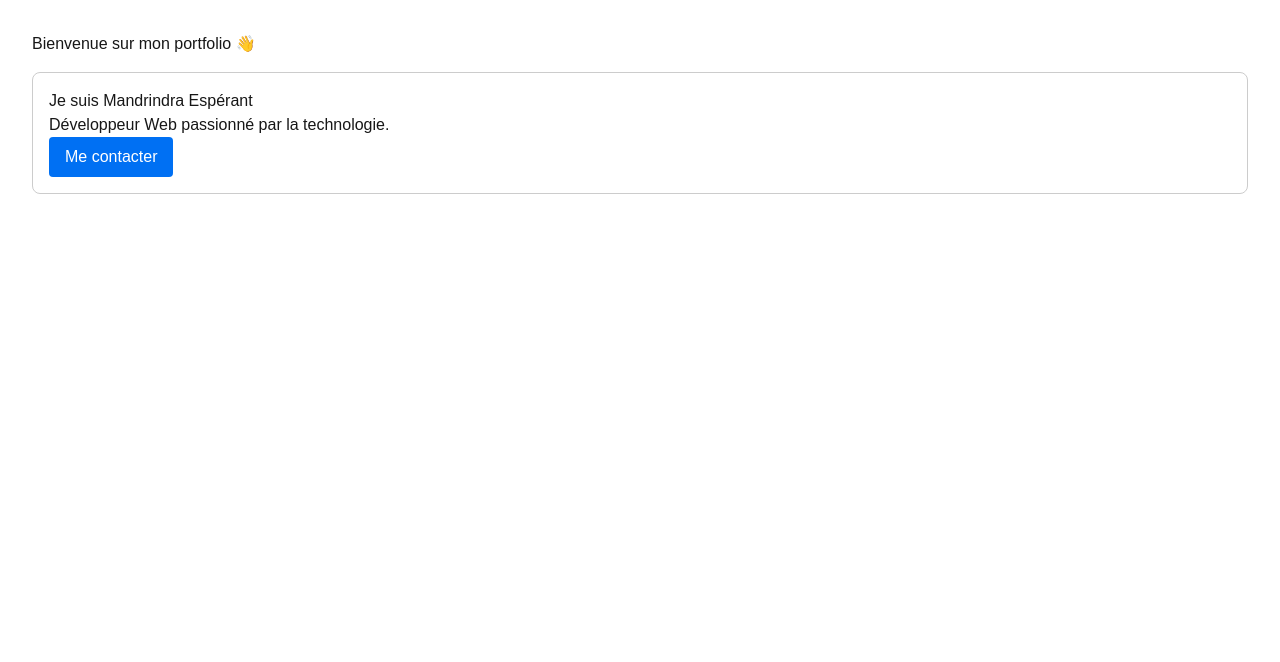
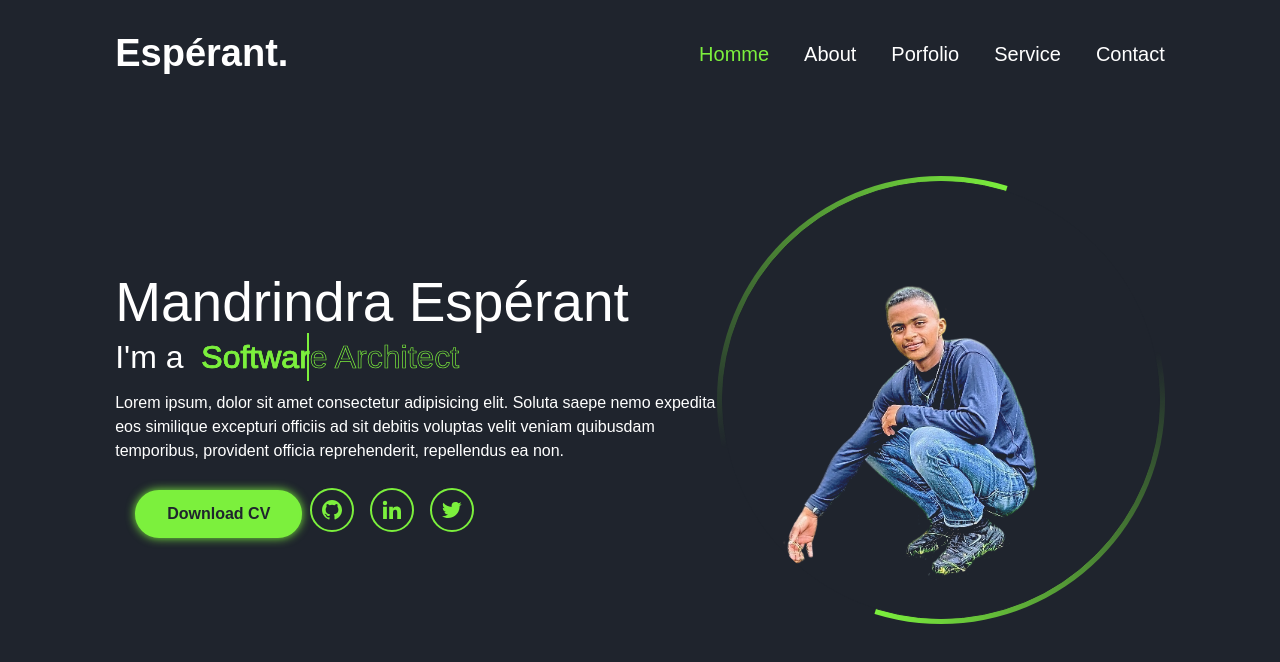
Before and after one commit to MandrindraEsperant/esperant, a Next.js app: page / in a window 1280 px wide. Shown: the top 662 px of the page. Built offline with nearby package versions, Linux system fonts and the light colour scheme.

Commit message:
landing page

```diff
--- a/package.json
+++ b/package.json
@@ -12,7 +12,8 @@
   "dependencies": {
     "next": "15.3.2",
     "react": "^19.0.0",
-    "react-dom": "^19.0.0"
+    "react-dom": "^19.0.0",
+    "react-icons": "^5.5.0"
   },
   "devDependencies": {
     "@eslint/eslintrc": "^3",
--- a/src/app/page.tsx
+++ b/src/app/page.tsx
@@ -1,10 +1,104 @@
-import PresentationCard from "@/components/PresentationCard";
+import "./style.css";
+import { BiLogoGithub, BiLogoLinkedin, BiLogoTwitter } from "react-icons/bi";
+import Image from 'next/image';
+import myImage from './home.png';
 export default function Home() {
   return (
-    <div style={{ padding: '2rem', fontFamily: 'Arial' }}>
-      <h2>Bienvenue sur mon portfolio 👋</h2>
-      <PresentationCard />
+    <div>
+      <nav className="navbar">
+        <a href="#" className="logo">
+          Espérant.
+        </a>
+        <ul>
+          <li className="active">
+            <a href="#">Homme</a>
+          </li>
+          <li>
+            <a href="#">About</a>
+          </li>
+          <li>
+            <a href="#">Porfolio</a>
+          </li>
+          <li>
+            <a href="#">Service</a>
+          </li>
+          <li>
+            <a href="#">Contact</a>
+          </li>
+        </ul>
+      </nav>
+      <div className="bars-animation">
+        <div className="bar" style={{ "--i": 6 } as React.CSSProperties}></div>
+        <div className="bar" style={{ "--i": 5 } as React.CSSProperties}></div>
+        <div className="bar" style={{ "--i": 4 } as React.CSSProperties}></div>
+        <div className="bar" style={{ "--i": 3 } as React.CSSProperties}></div>
+        <div className="bar" style={{ "--i": 2 } as React.CSSProperties}></div>
+        <div className="bar" style={{ "--i": 1 } as React.CSSProperties}></div>
+      </div>
+      <section className="home">
+        <div className="home-info">
+          <h1>Mandrindra Espérant </h1>
+          <h2>
+            I&apos;m a &nbsp;
+            <span
+              style={{ "--a": 2 } as React.CSSProperties}
+              data-text="FullStack Developer"
+            >
+              FullStack Developer
+            </span>
+            <span
+              style={{ "--a": 1 } as React.CSSProperties}
+              data-text="Software Architect"
+            >
+              {" "}
+              Software Architect
+            </span>
+          </h2>
+          <p>
+            Lorem ipsum, dolor sit amet consectetur adipisicing elit. Soluta
+            saepe nemo expedita eos similique excepturi officiis ad sit debitis
+            voluptas velit veniam quibusdam temporibus, provident officia
+            reprehenderit, repellendus ea non.
+          </p>
+          <div className="btn-sci">
+            <a href="#" className="btn">
+              Download CV
+            </a>
+            <div className="sci">
+              <a href="#">
+                <i>
+                  {" "}
+                  <BiLogoGithub size={24} />
+                </i>
+              </a>
+              <a href="#">
+                <i>
+                  <BiLogoLinkedin size={24} />
+                </i>
+              </a>
+              <a href="#">
+                <i>
+                  {" "}
+                  <BiLogoTwitter size={24} />
+                </i>
+              </a>
+            </div>
+          </div>
+        </div>
+        <div className="home-img">
+          <div className="img-box">
+            <div className="img-item">
+              <Image
+        src={myImage}
+        alt="Description de l'image"
+
+      />
+
+            </div>
+          </div>
+        </div>
+      </section>
+      {/* <PresentationCard /> */}
     </div>
-
   );
 }
--- /dev/null
+++ b/src/app/style.css
@@ -0,0 +1,255 @@
+/* @import url('https://fonts.cdnfonts.com/css/poppins'); */
+*{
+    margin: 0;
+    padding: 0;
+    box-sizing: border-box;
+    font-family: 'Poppins', sans-serif;
+}
+body{
+    /* background: #1f242d; */
+    background: #fff;
+}
+a{
+    color: #fff;
+    text-decoration: none;
+}
+.navbar{
+    position: fixed;
+    left: 0;
+    top: 0;
+    width: 100%;
+    padding: 25px 9%;
+    display: flex;
+    justify-content: space-between;
+    align-items: center;
+    z-index: 100;
+    visibility: hidden;
+    opacity: 0;
+    animation: show-content 1.5s linear forwards;
+    animation-delay: 1.2s;
+}
+@keyframes show-content {
+    100%{
+        visibility: visible;
+        opacity: 1;
+    }
+}
+
+.navbar .logo{
+    font-size: 38px;
+    font-weight: 700;
+}
+.navbar ul{
+    display: flex;
+}
+.navbar ul li{
+    list-style: none;
+    margin-left: 35px;
+}
+.navbar ul li a{
+    font-size: 20px;
+    font-weight: 500;
+    transition: .5s;
+}
+.navbar ul li:hover a,
+.navbar ul li.active a{
+    color:#7cf03d ;
+}
+.home{
+    display: flex;
+    align-items: center;
+    height: 100vh;
+    color: #fff;
+    margin-left: 9%;
+    margin-right: 9%;
+    visibility: hidden;
+    opacity: 0;
+    animation: show-content 1.5s linear forwards;
+    animation-delay: 1.2s;
+}
+@media only screen and (max-width: 768px) {
+    .home{
+        flex-direction: column-reverse;
+        gap: 2rem;
+    }
+}
+
+.home-info h1{
+ font-size: 55px;
+}
+.home-info h2{
+    font-size: 32px;
+    margin-top: -10px;
+}
+
+.home-info h2 span{
+    position: relative;
+    display: inline-block;
+    color: transparent;
+    -webkit-text-stroke:.7px #7cf03d;
+    animation: display-text 8s linear infinite;
+    animation-delay: calc(-4s * var(--a));
+}
+@keyframes display-text {
+    50%,
+    100%{
+        display: none;
+    }
+}
+.home-info h2 span::before{
+    content: attr(data-text);
+    position: absolute;
+    width: 0;
+    border-right: 2px solid #7cf03d;
+    color: #7cf03d;
+    white-space: nowrap;
+    overflow: hidden;
+    animation: fill-text 4s linear infinite;
+}
+@keyframes fill-text {
+    10%,
+    100%{
+        width: 0;
+    }
+    70%,
+    90%{
+        width: 100%;
+    }
+}
+.home-info p{
+    font-size: 16px;
+    margin: 10px 0 25px;
+}
+
+.home-info .btn-sci{
+    display: flex;
+    align-items: center;
+}
+
+.btn{
+    display: inline-block;
+    padding: 10px 30px;
+    background: #7cf03d;
+    border: 2px solid #7cf03d;
+    border-radius: 40px;
+    box-shadow: 0 0 10px #7cf03d;
+    font-size: 16px;
+    color: #1f242d;
+    font-weight: 600;
+    transition: .5s;
+}
+.btn:hover{
+    background: transparent;
+    color: #7cf03d;
+    box-shadow: none;
+}
+
+.home-info .btn-sci {
+    margin-left: 20px;
+}
+.home-info .btn-sci .sci a i{
+    display: inline-block;
+    padding:  8px;
+    border: 2px solid #7cf03d;
+    border-radius: 50%;
+    font-size: 20px;
+    color: #7cf03d;
+    margin: 0 8px;
+    transition: .5s;
+}
+@media only screen and (max-width: 600px) {
+    .home-info h1{
+        font-size: 40px;
+       }
+       .home-info h2{
+           font-size: 22px;
+           margin-top: -3px;
+       }
+       .home-info p{
+        font-size: 10px;
+    }
+    .home-info .btn-sci .sci a i{
+        margin: 0 3px;
+
+    }
+}
+.home-info .btn-sci .sci a:hover i{
+    background: #7cf03d;
+    color: #1f242d;
+    box-shadow: 0 0 10px #7cf03d;
+}
+.home-img .img-box{
+    position: relative;
+    width: 35vw;
+    height: 35vw;
+    border-radius: 50%;
+    padding: 5px;
+    display: flex;
+    justify-content: center;
+    align-items: center;
+    overflow: hidden;
+}
+@media only screen and (max-width: 600px) {
+    .home-img .img-box{
+
+        width: 50vw;
+        height: 50vw;
+    }
+}
+.home-img .img-box::before,
+.home-img .img-box::after{
+    content: '';
+    position: absolute;
+    width: 500px;
+    height: 500px;
+    background: conic-gradient(transparent, transparent, transparent, #7cf03d);
+    transform: rotate(0deg);
+    animation: rotate-border 10s linear infinite;
+}
+.home-img .img-box::after{
+    animation-delay: -5s;
+}
+@keyframes rotate-border {
+    100%{
+        transform: rotate(360deg);
+    }
+}
+.home-img .img-box .img-item{
+    position: relative;
+    width: 100%;
+    height: 100%;
+    background: #1f242d;
+    border-radius: 50%;
+    display: flex;
+    z-index: 1;
+    border: .1px solid #1f242d;
+    justify-content: center;
+    overflow: hidden;
+}
+.home-img .img-box .img-item img{
+    position: absolute;
+    display: block;
+    width: 85%;
+    object-fit: cover;
+    mix-blend-mode: lighten;
+}
+.bars-animation{
+    position: absolute;
+    width: 100%;
+    height: 100%;
+    display: flex;
+    z-index: -1;
+}
+.bars-animation .bar{
+    width: 100%;
+    height: 100%;
+    background: #1f242d;
+    transform:translateY(-100%) ;
+    animation: show-bar .5s ease-in-out forwards ;
+    animation-delay: calc(.1s * var(--i));
+}
+@keyframes show-bar{
+    100%{
+        transform: translateY(0%);
+    }
+}
```
Also changed, not shown: src/app/home.png (added), 1 other file (tests, documents, lock files or other folders).
